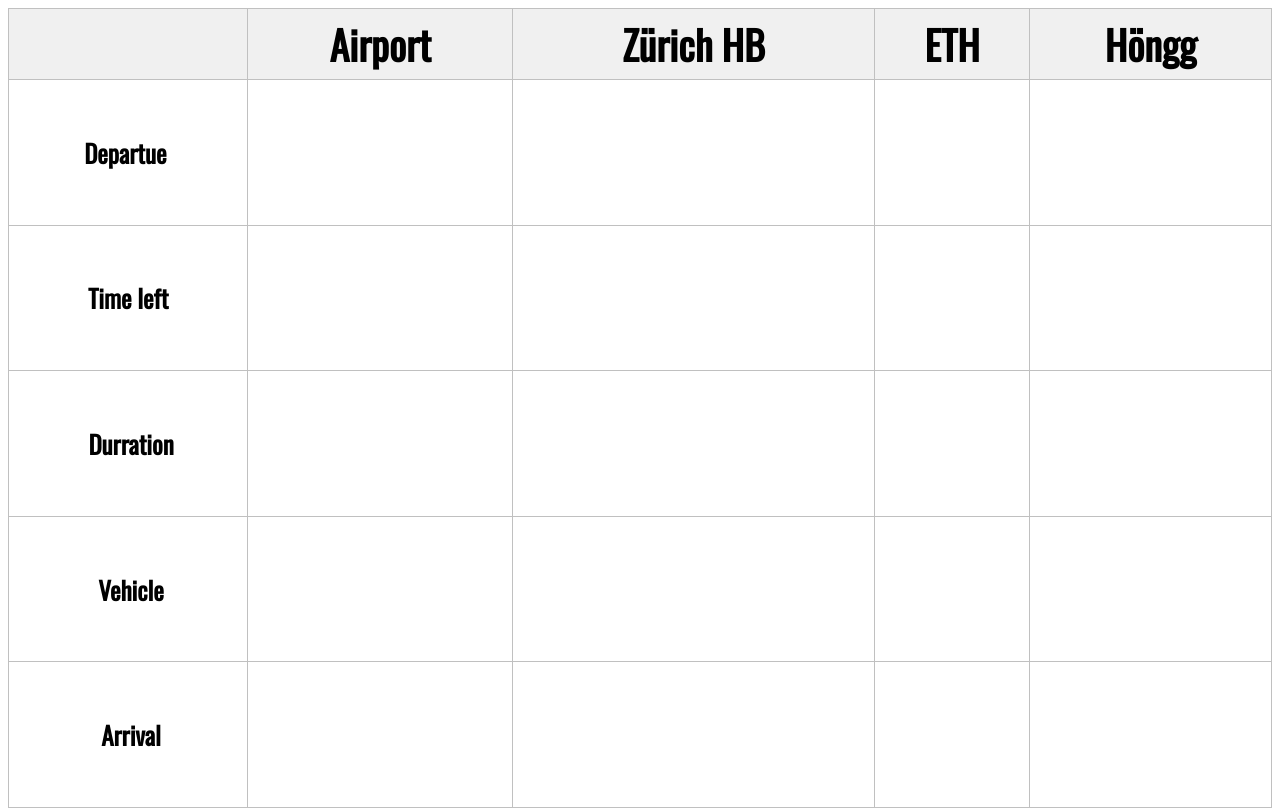
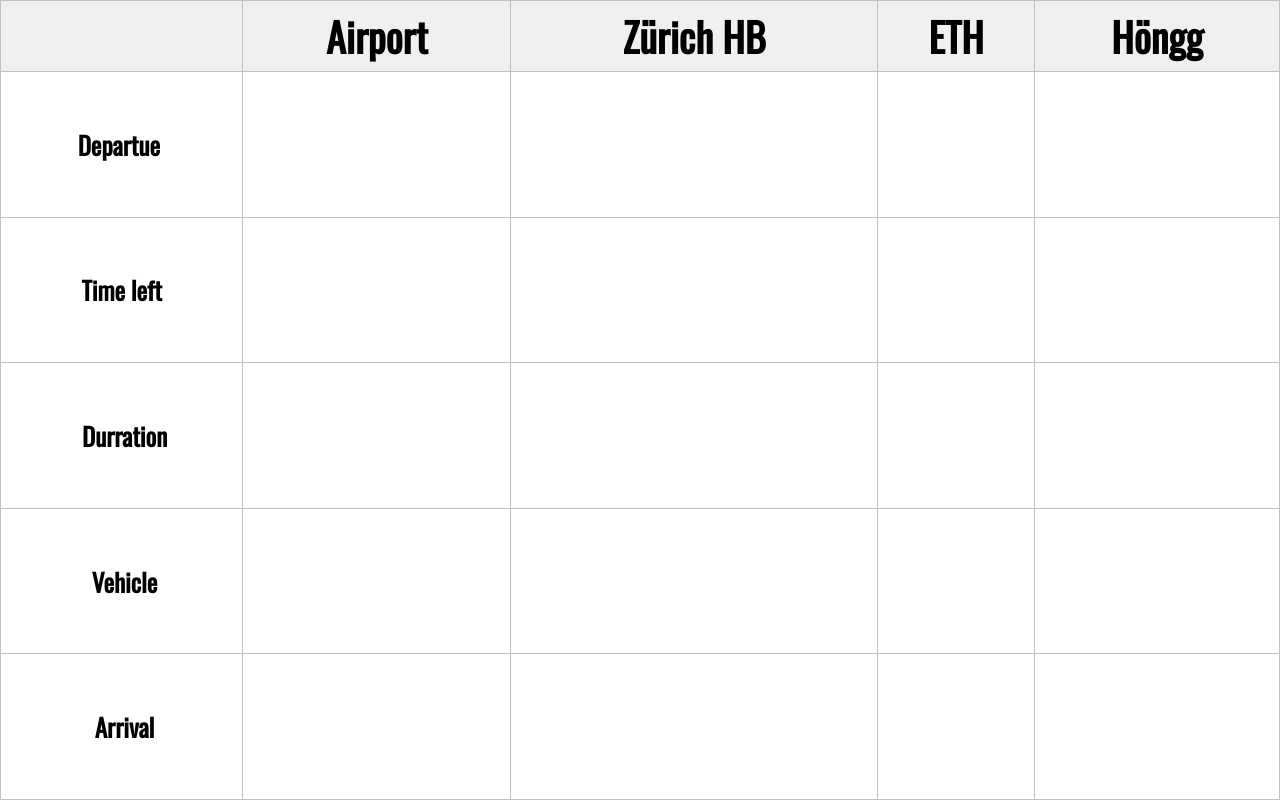
Before and after one commit to jonaswirth/WG_Web, a plain HTML site: page index.html in a window 1280 px wide. Drawn offline with nearby package versions, Linux system fonts and the light colour scheme; no server answers.

Commit message:
CSS Fix
* Full-Screen Table
* Title set in index.html

```diff
--- a/TableStyle.css
+++ b/TableStyle.css
@@ -1,7 +1,8 @@
-
 html, body{
     height: 100%;
     font-family: 'Oswald';
+    padding: 0;
+    margin:0;
 }
 
 .demo {
--- a/index.html
+++ b/index.html
@@ -2,6 +2,7 @@
 <html lang="en">
 <head>
     <meta charset="utf-8">
+    <title>WG_Web</title>
     <link rel="stylesheet" href="https://fonts.googleapis.com/css?family=Oswald">
     <link rel="stylesheet" href="TableStyle.css">
     <meta name="viewport" content="width=device-width, initial-scale=1, shrink-to-fit=no">
```
